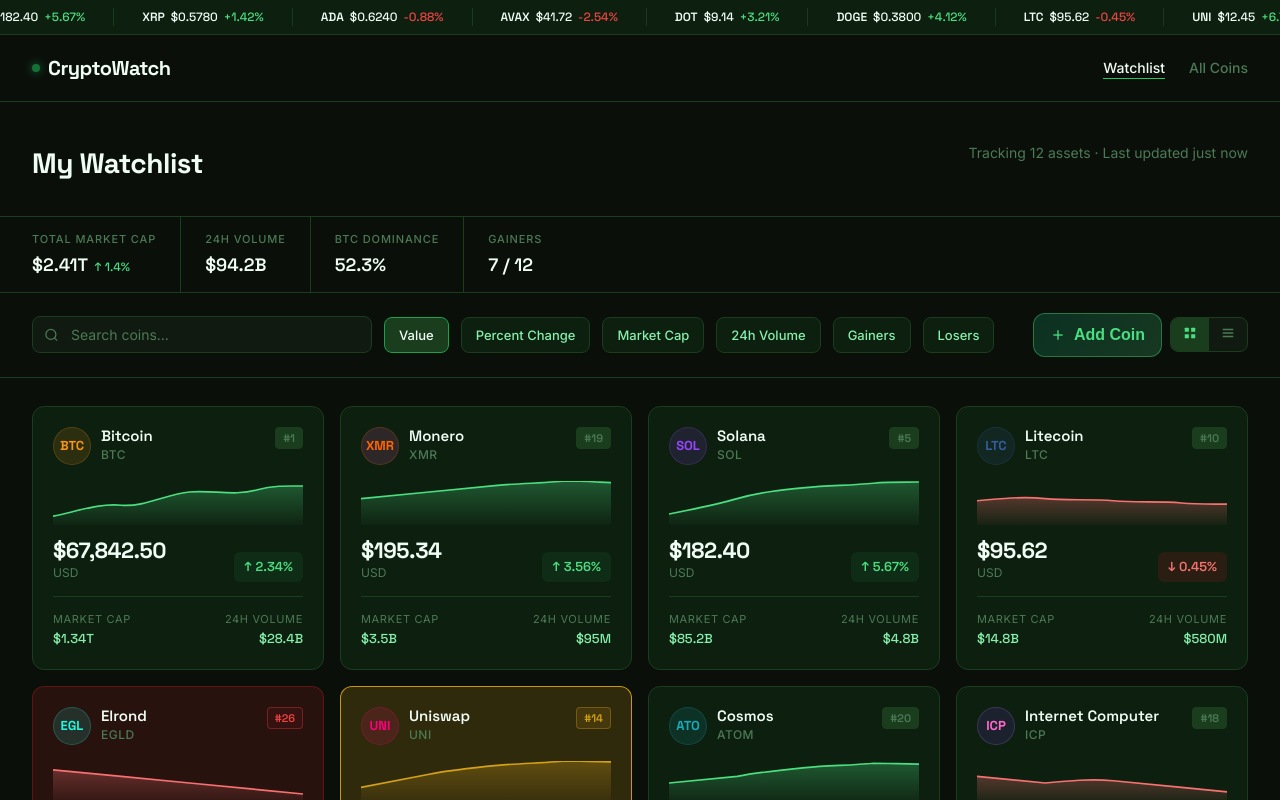
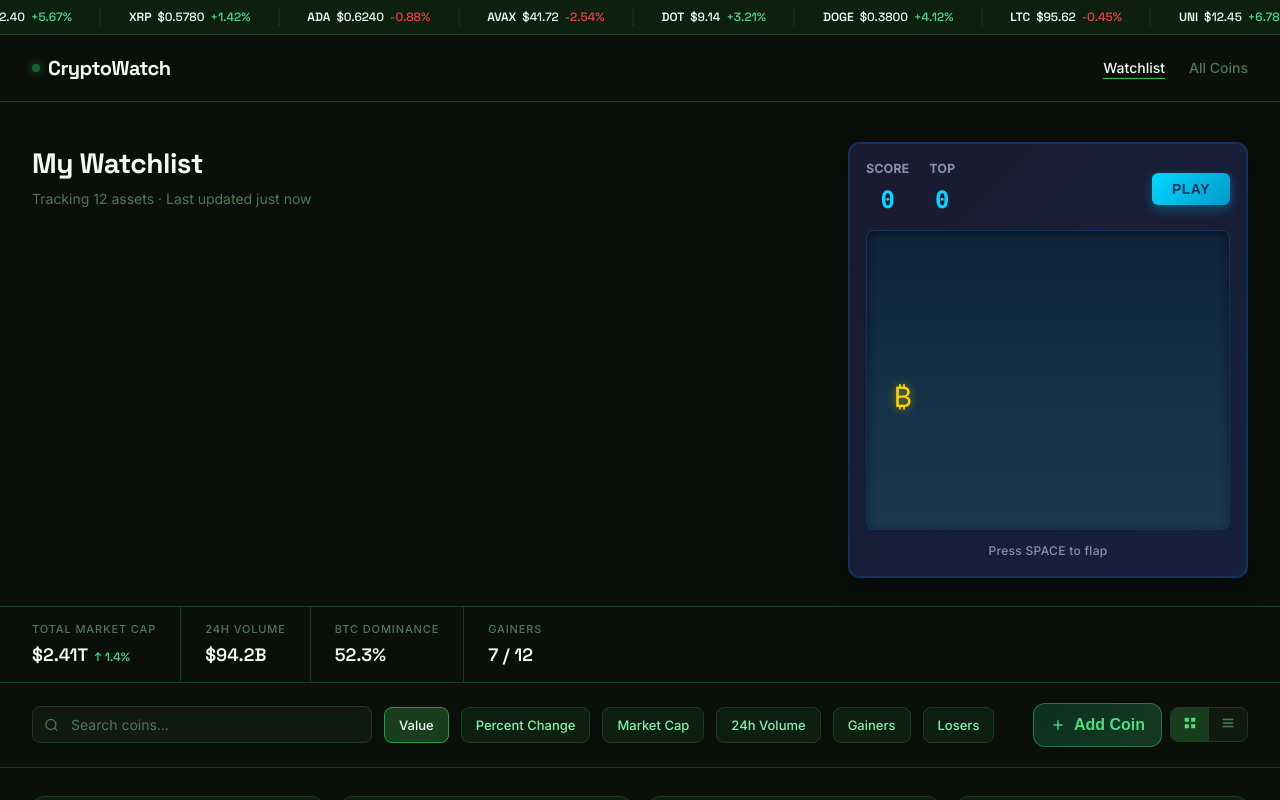
Before and after one commit to agility-partners/jack-olson-crypto, a Next.js app: page / in a window 1280 px wide. Shown: the top 800 px of the page. Built offline with nearby package versions, Linux system fonts and the light colour scheme.

Commit message:
Integrate FlappyCrypto game into page header

```diff
--- a/src/app/page.tsx
+++ b/src/app/page.tsx
@@ -3,6 +3,7 @@
 import Navigation from "@/app/components/Navigation";
 import StatsBar from "@/app/components/StatsBar";
 import WatchlistClient from "@/app/components/WatchlistClient";
+import FlappyCrypto from "@/app/components/FlappyCrypto";
 import styles from "./page.module.css";
 
 export default function WatchlistPage() {
@@ -18,8 +19,11 @@
       <Navigation />
 
       <div className={styles.pageHeader}>
-        <h1>My Watchlist</h1>
-        <p>Tracking {initialWatchlist.length} assets · Last updated just now</p>
+        <div className={styles.pageHeaderContent}>
+          <h1>My Watchlist</h1>
+          <p>Tracking {initialWatchlist.length} assets · Last updated just now</p>
+        </div>
+        <FlappyCrypto />
       </div>
 
       <StatsBar coinCount={initialWatchlist.length} gainerCount={gainerCount} />
```
